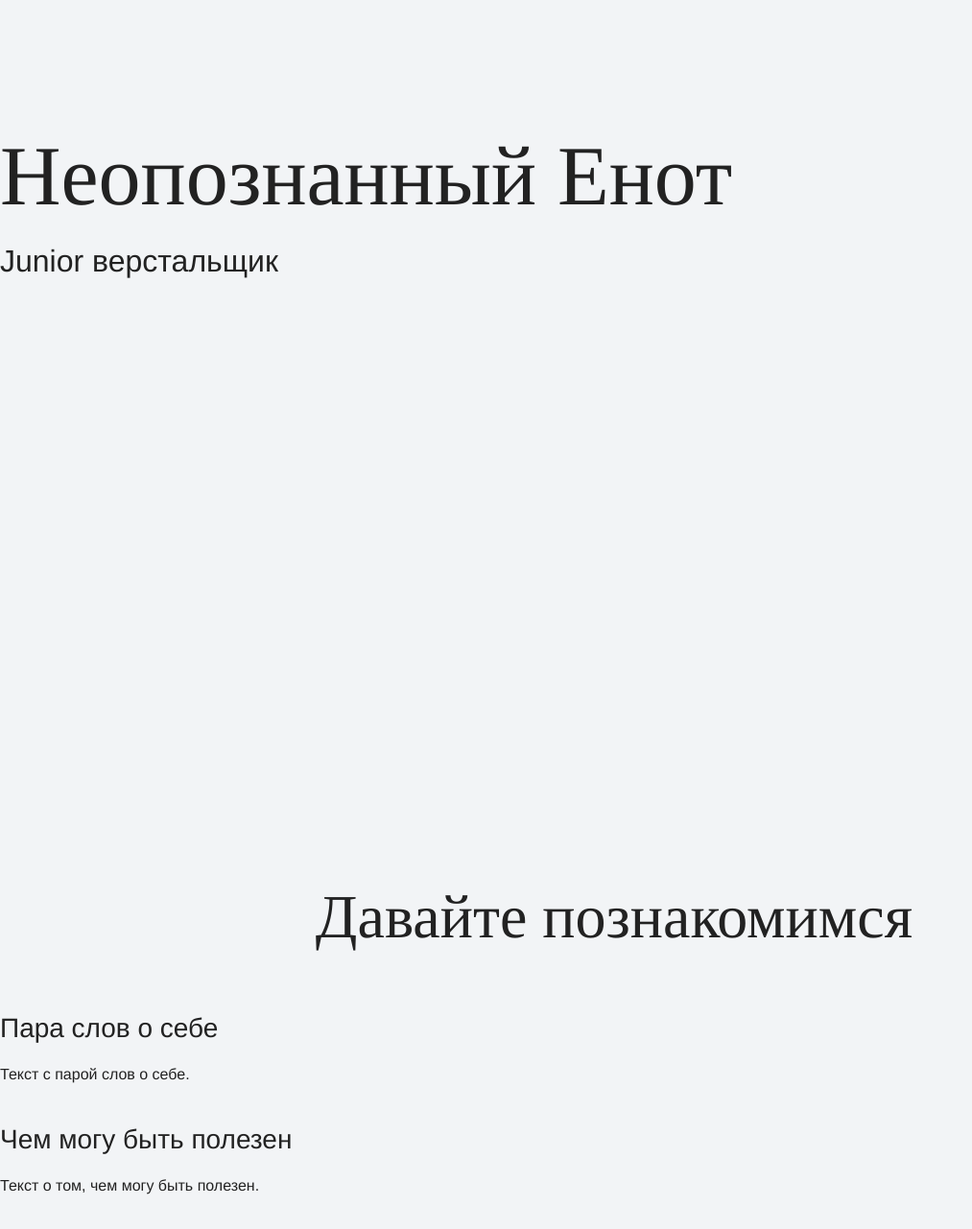
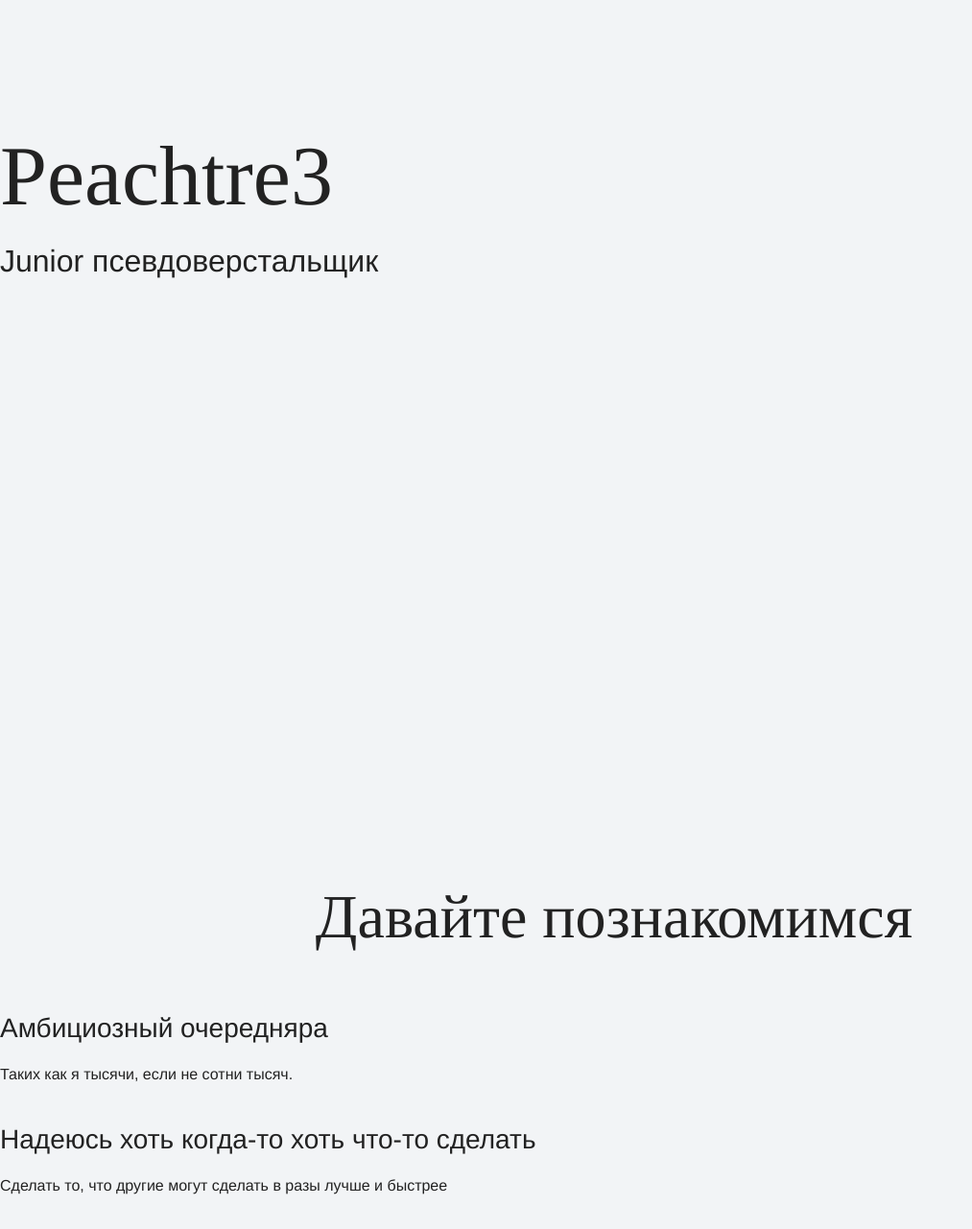
Before and after one commit to peachtre3/my-site, a plain HTML site: page index.html in a window 1280 px wide. Shown: the part 120-1401 px from the top of the page at 96% size, without its empty margins (0-1013 px from the left). Drawn offline with Linux system fonts and the light colour scheme.

Commit message:
Update index.html

```diff
--- a/index.html
+++ b/index.html
@@ -8,22 +8,20 @@
 
   <body>
     <header class="page-header">
-      Контакты в шапке
+      peachtre3@yandex.ru
     </header>
 
     <section class="hero-image">
-      <h1 class="heading">Неопознанный Енот</h1>
-      <p>Junior верстальщик</p>
+      <h1 class="heading">Peachtre3</h1>
+      <p>Junior псевдоверстальщик</p>
     </section>
 
     <section class="intro">
       <h2 class="subheading">Давайте познакомимся</h2>
-      <h3>Пара слов о себе</h3>
-      <p>Текст с парой слов о себе.</p>
-      <h3>Чем могу быть полезен</h3>
-      <p>Текст о том, чем могу быть полезен.</p>
-    </section>
-
+      <h3>Амбициозный очередняра</h3>
+      <p>Таких как я тысячи, если не сотни тысяч.</p>
+      <h3>Надеюсь хоть когда-то хоть что-то сделать</h3>
+      <p>Сделать то, что другие могут сделать в разы лучше и быстрее</p>
     <section class="portfolio">
       <h2 class="subheading">Мои работы</h2>
 
```
